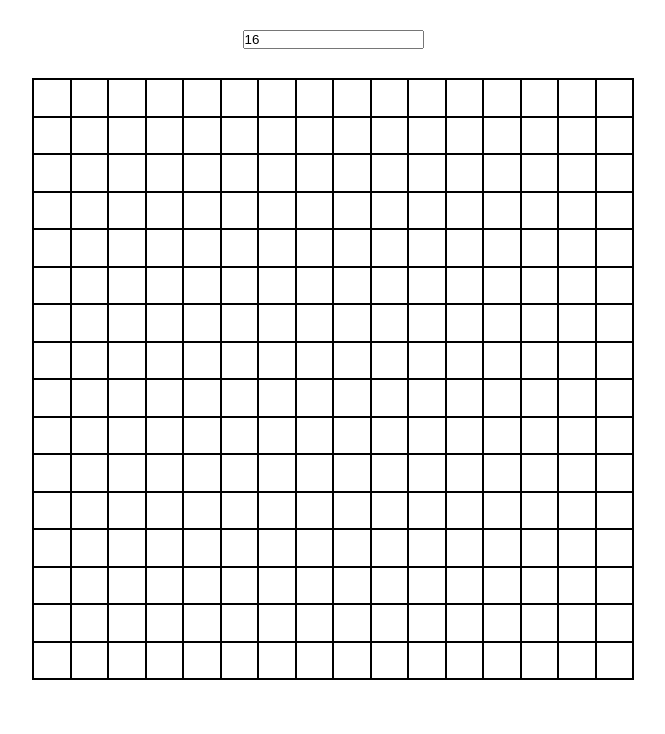
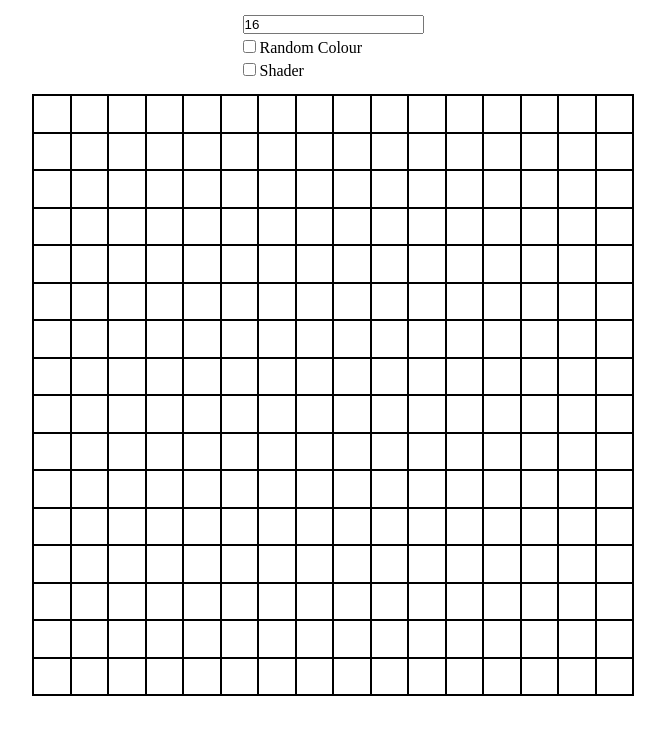
Before and after one commit to EhssanBx0/odin-etchASketch, a plain HTML site: page index.html in a window 1280 px wide. Shown: the whole page, without its empty margins (307-972 px from the left). Drawn offline with Linux system fonts and the light colour scheme.

Commit message:
create toggleColour func. so only one checkbox marked at a time

```diff
--- a/index.html
+++ b/index.html
@@ -8,6 +8,16 @@
     <title>Document</title>
 </head>
 <body>
-    <input type="number" name="" id="gridSize" value="16">
+    <div class="inputContainer">
+        <input type="number" name="" id="gridSize" value="16">
+        <label for="">
+            <input type="checkbox" name="" id="randomCheck">
+            Random Colour
+        </label>
+        <label for="">
+            <input type="checkbox" name="" id="shadeCheck">
+            Shader
+        </label>
+    </div>
 </body>
 </html>
--- a/script.js
+++ b/script.js
@@ -1,7 +1,3 @@
-function hoverColour(event){
-    event.target.classList.add("activeHover");
-}
-
 function deleteOldGrid(){
     let body = document.querySelector("body");
     let sketchContainer = document.querySelector(".container");
@@ -38,3 +34,21 @@ let sizeInput = document.querySelector("#gridSize")
 sizeInput.addEventListener("change",changeGridSize)
 
 createNewGrid();
+
+let colourChangeBtns = document.querySelectorAll("input[type=checkbox]");
+
+colourChangeBtns.forEach(btn => {
+    btn.addEventListener("click", toggleColour)
+})
+
+function toggleColour(event){
+    //console.dir(event.target);
+    //console.log(event.target.checked);
+    colourChangeBtns.forEach(btn => {
+        if (btn !== event.target) btn.checked = false;
+    })
+}
+
+function hoverColour(event){
+
+}
--- a/style.css
+++ b/style.css
@@ -33,6 +33,9 @@ body{
     background-color: black;
 }
 
-#gridSize {
-    margin: 30px;
+.inputContainer{
+    display: flex;
+    flex-direction: column;
+    gap: 5px;
+    margin: 15px;
 }
```
